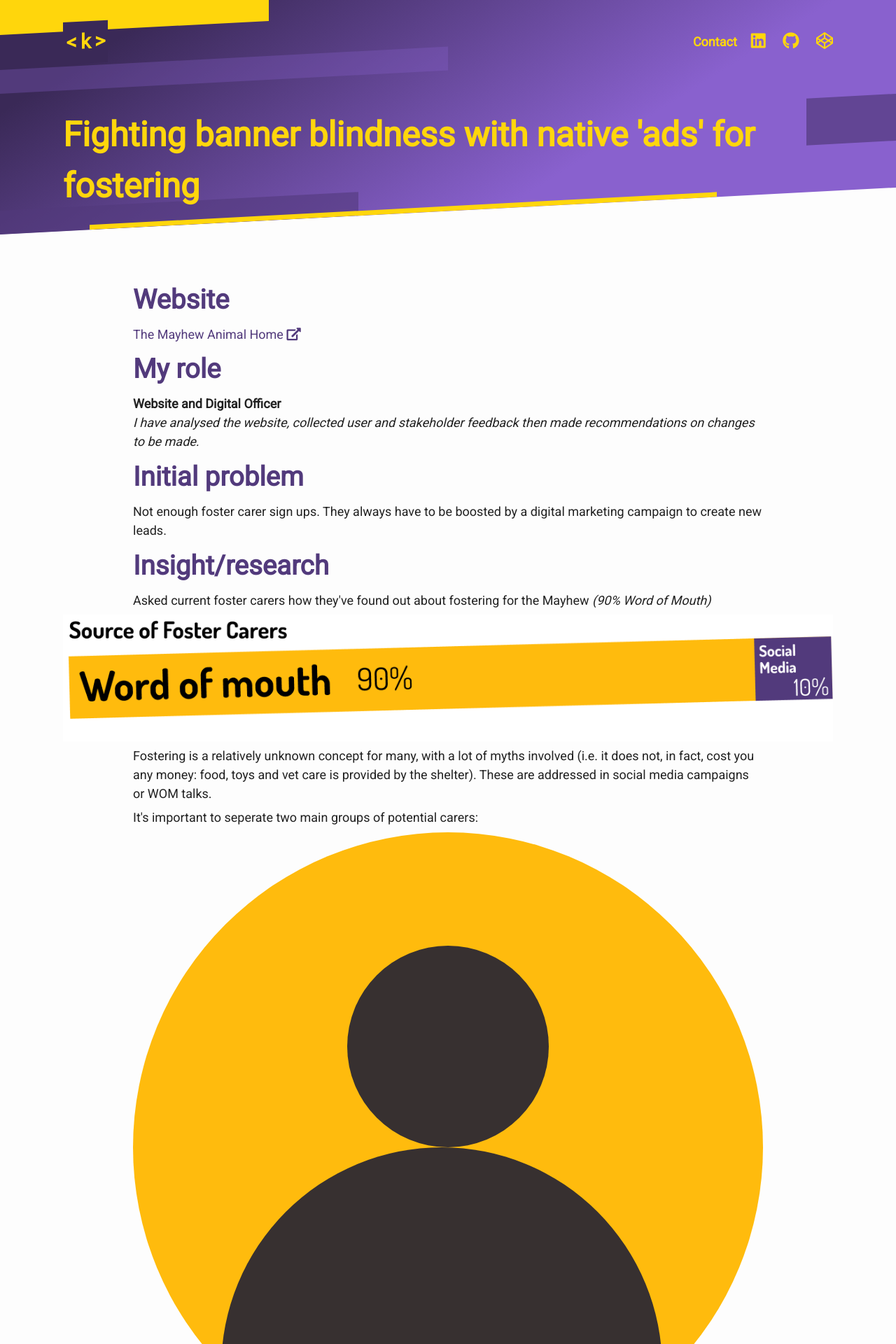
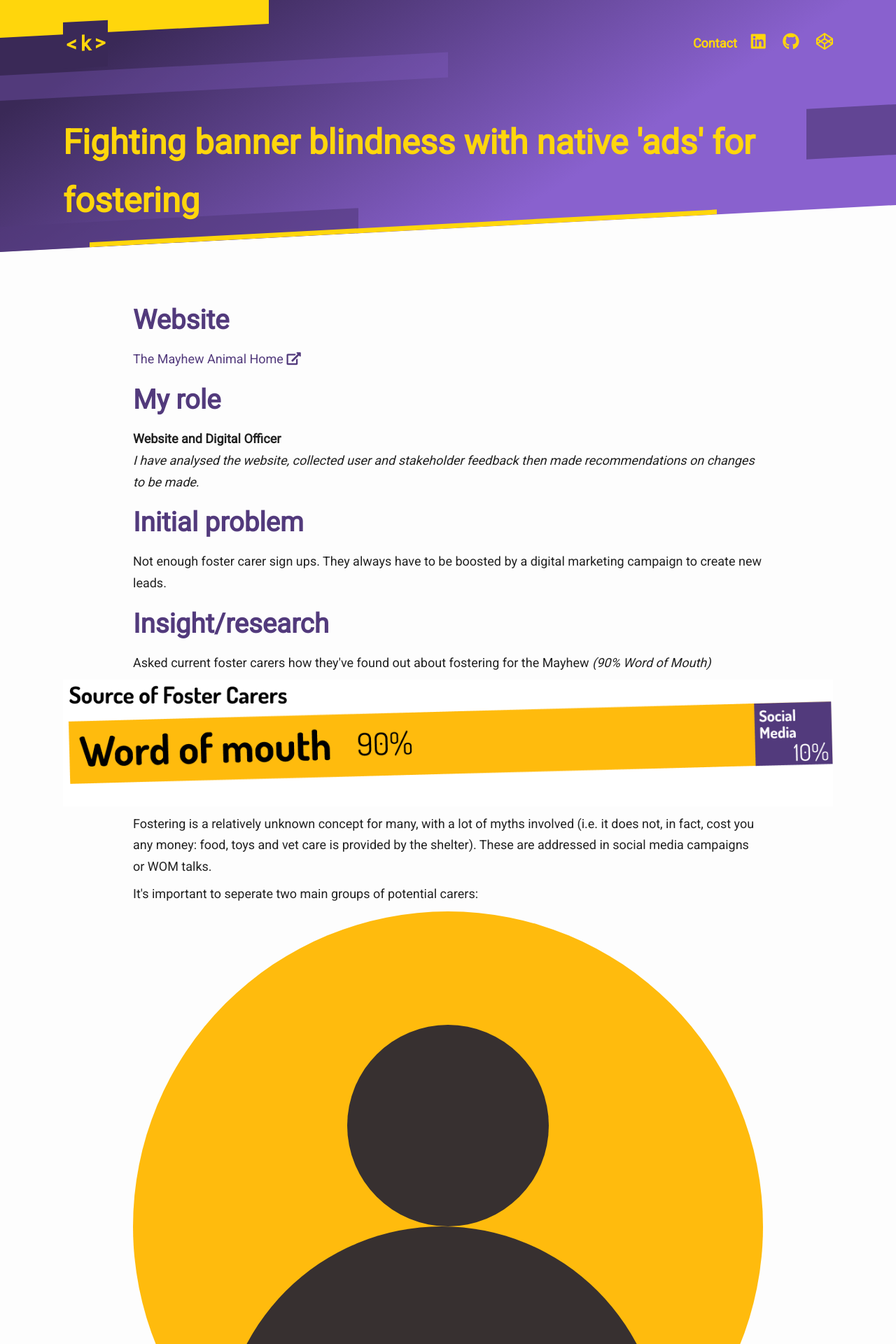
Before and after one commit to krisztin/cuddly-wixen, a Jekyll site: the page built from _case_studies/nativeads.html, in a window 1280 px wide. Shown: the top 1920 px of the page at 70% size. Built offline with Jekyll 4.4.1, drawn with Linux system fonts in a browser that asks for light colours; nearby versions of some CDN libraries.

Commit message:
line-height and other space-width changes

```diff
--- a/_sass/final.scss
+++ b/_sass/final.scss
@@ -6,7 +6,7 @@ $base-font-family: 'Roboto', sans-serif !default;
 $base-font-size: 18px !default;
 $base-font-weight: 400 !default;
 $small-font-size: $base-font-size * 0.875 !default;
-$base-line-height: 1.5 !default;
+$base-line-height: 1.7 !default;
 
 // Colours
 $colour-primary: #523a7c !default;
@@ -25,9 +25,11 @@ $colour-grey--light: lighten($colour-grey, 30%) !default;
 $colour-grey--dark: darken($colour-grey, 25%) !default;
 
 // Alignment & Spacings
-$spacing-unit: 30px !default;
+$spacing-unit: 36px !default;
 $content-width: 1100px !default;
-$text-width: 900px;
+$text-width: 900px !default;
+$mobile-width: $content-width + ($base-font-size * 1.5);
+/*because of full-width images, padding is added on content, not the wrapper which needs to be done on widths smaller than content-width*/
 
 // Media query breakpoints
 $mobile: 600px !default;
```
